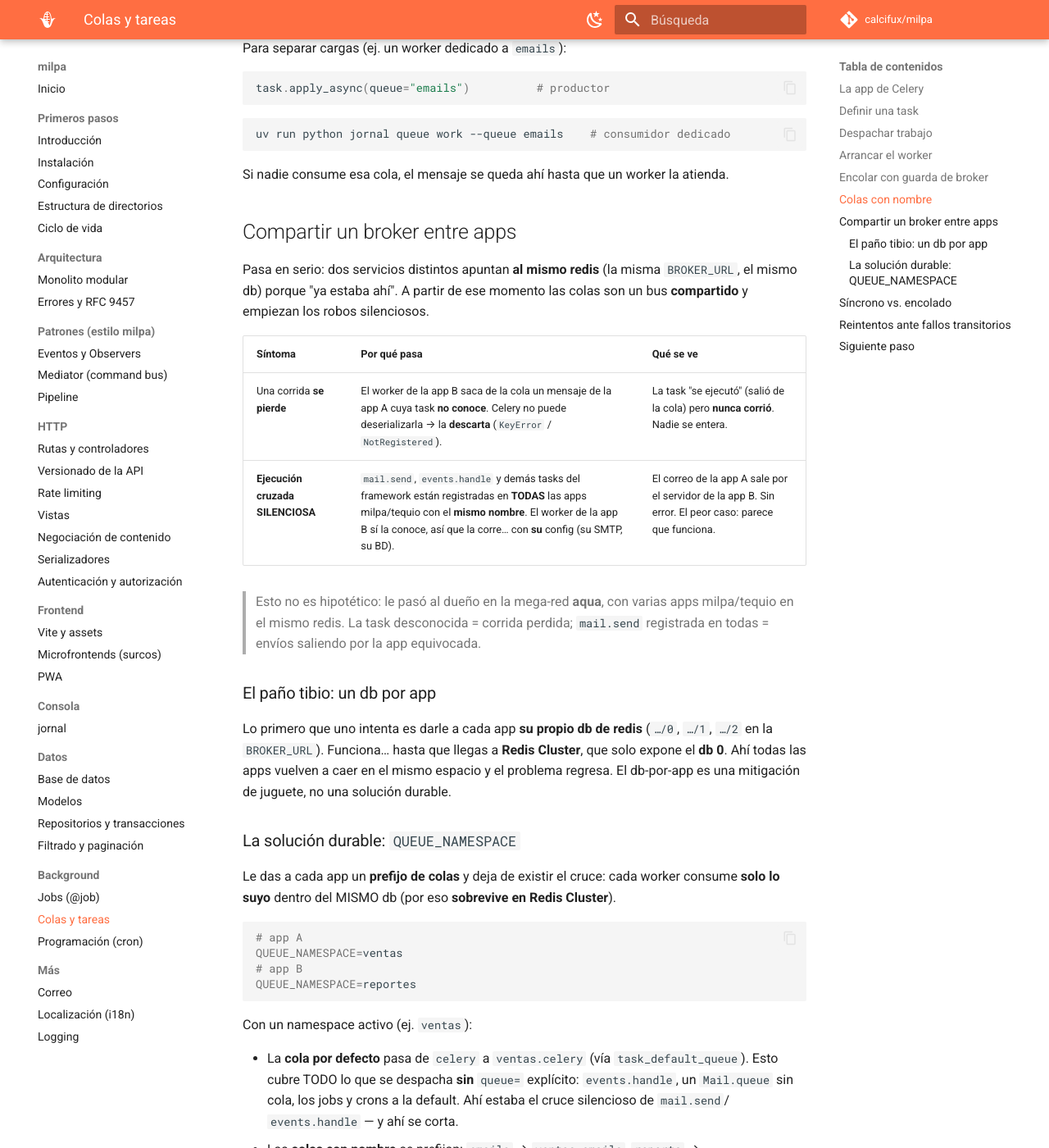
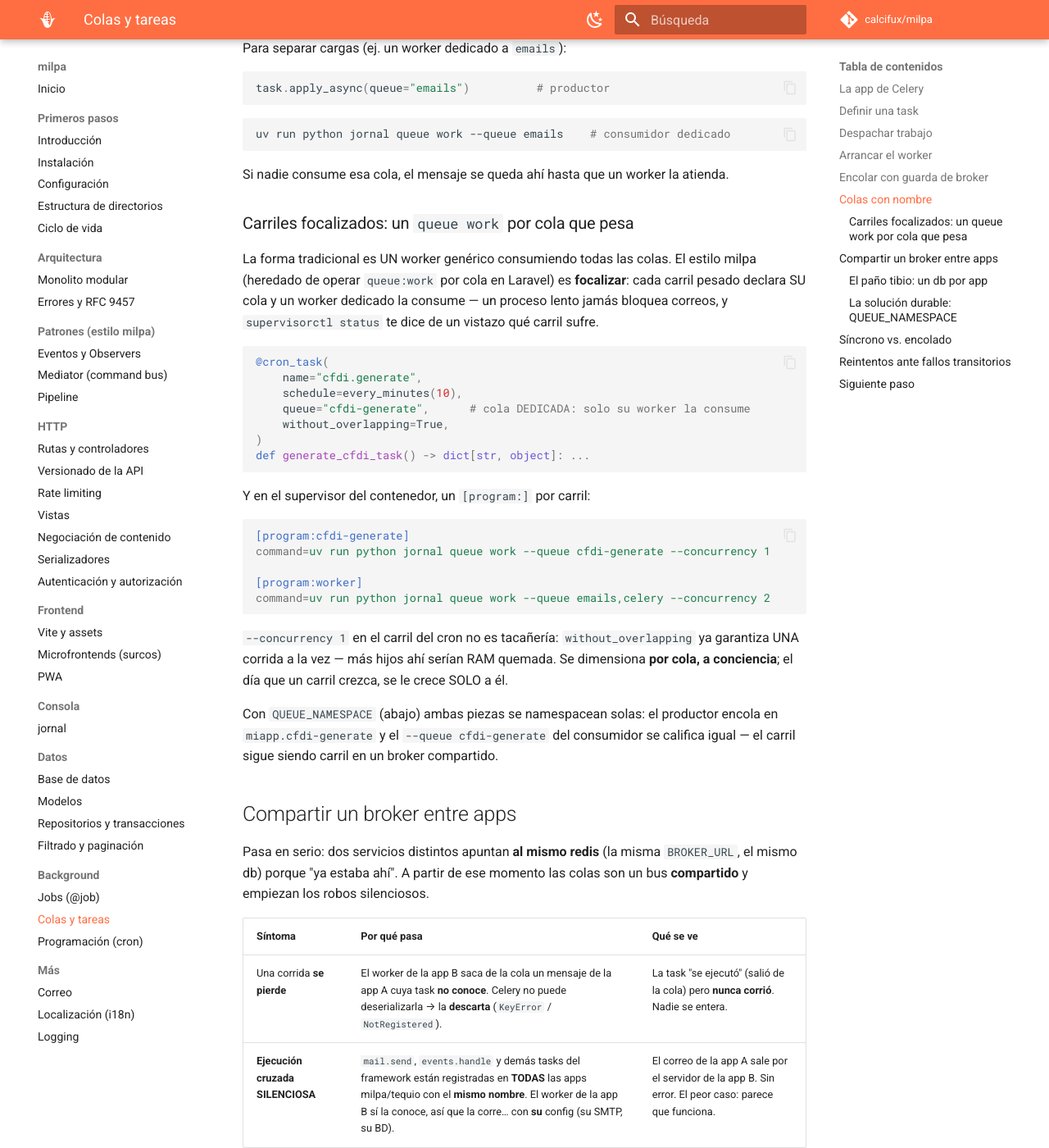
Before and after one commit to calcifux/milpa-core, an MkDocs documentation site: the page built from documentation/11-colas-y-tareas.md, in a window 1280 px wide and 1400 px high, scrolled down 2115 px. Shown: the whole window at 82% size. Built offline with MkDocs 1.6.1 and Material for MkDocs 9.7.7, drawn with Linux system fonts in a browser that asks for light colours; comment, search, counter and statistics services are not loaded.

Commit message:
docs(colas): carriles focalizados — un queue work por cola que pesa (espejo de milpa-framework)

````diff
--- a/documentation/11-colas-y-tareas.md
+++ b/documentation/11-colas-y-tareas.md
@@ -96,6 +96,41 @@ uv run python jornal queue work --queue emails    # consumidor dedicado
 ```
 
 Si nadie consume esa cola, el mensaje se queda ahí hasta que un worker la atienda.
+
+### Carriles focalizados: un `queue work` por cola que pesa
+
+La forma tradicional es UN worker genérico consumiendo todas las colas. El estilo
+milpa (heredado de operar `queue:work` por cola en Laravel) es **focalizar**: cada
+carril pesado declara SU cola y un worker dedicado la consume — un proceso lento
+jamás bloquea correos, y `supervisorctl status` te dice de un vistazo qué carril sufre.
+
+```python
+@cron_task(
+    name="cfdi.generate",
+    schedule=every_minutes(10),
+    queue="cfdi-generate",      # cola DEDICADA: solo su worker la consume
+    without_overlapping=True,
+)
+def generate_cfdi_task() -> dict[str, object]: ...
+```
+
+Y en el supervisor del contenedor, un `[program:]` por carril:
+
+```ini
+[program:cfdi-generate]
+command=uv run python jornal queue work --queue cfdi-generate --concurrency 1
+
+[program:worker]
+command=uv run python jornal queue work --queue emails,celery --concurrency 2
+```
+
+`--concurrency 1` en el carril del cron no es tacañería: `without_overlapping` ya
+garantiza UNA corrida a la vez — más hijos ahí serían RAM quemada. Se dimensiona
+**por cola, a conciencia**; el día que un carril crezca, se le crece SOLO a él.
+
+Con `QUEUE_NAMESPACE` (abajo) ambas piezas se namespacean solas: el productor
+encola en `miapp.cfdi-generate` y el `--queue cfdi-generate` del consumidor se
+califica igual — el carril sigue siendo carril en un broker compartido.
 
 ## Compartir un broker entre apps
 
````
